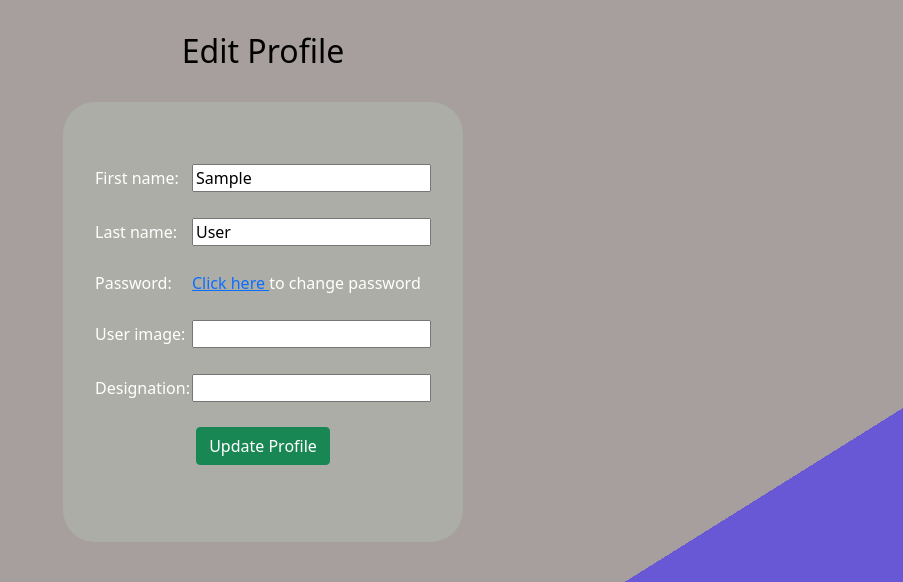
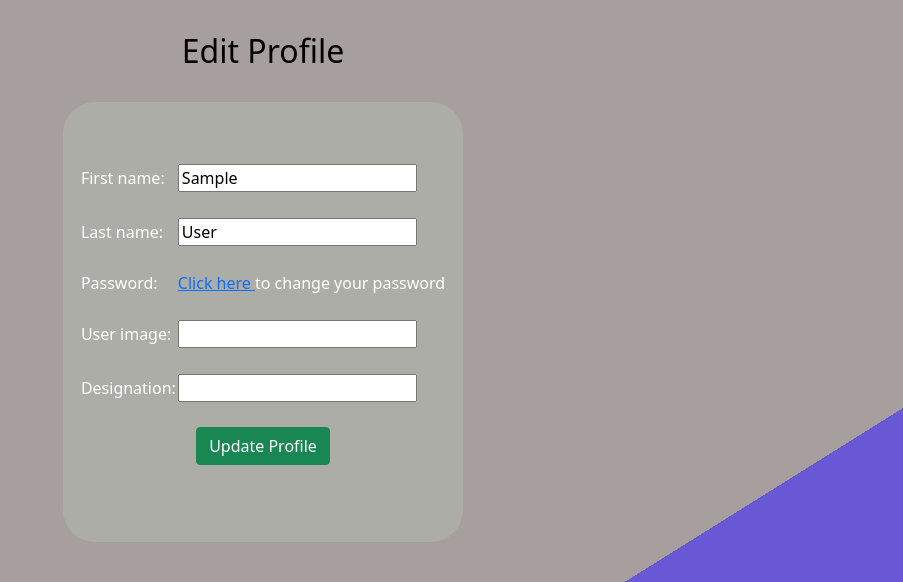
Before and after one commit to amanpandey-crypto/LostFound, a Django app: page /accounts/profile/edit in a window 1280 px wide. Shown: the part 72-654 px from the top of the page, without its empty margins (377-1280 px from the left). Run offline with Django 3.2, Linux system fonts and the light colour scheme; the visitor is signed in with stand-in values (Sample User, id 1).

Commit message:
Update editprofile.html

```diff
--- a/accounts/templates/accounts/editprofile.html
+++ b/accounts/templates/accounts/editprofile.html
@@ -25,7 +25,7 @@
                     <p style="color: white;">{{ error }}</p>
                     {% endfor %} {% else %}
                     <td style="color: white;">Password:</td>
-                    <td style="color: white;"><a href="{%url 'change_password'%}">Click here </a> to change password</td>
+                    <td style="color: white;"><a href="{%url 'change_password'%}">Click here </a> to change your password</td>
                     {%endif%}
                 </tr>
                 <tr>
```
